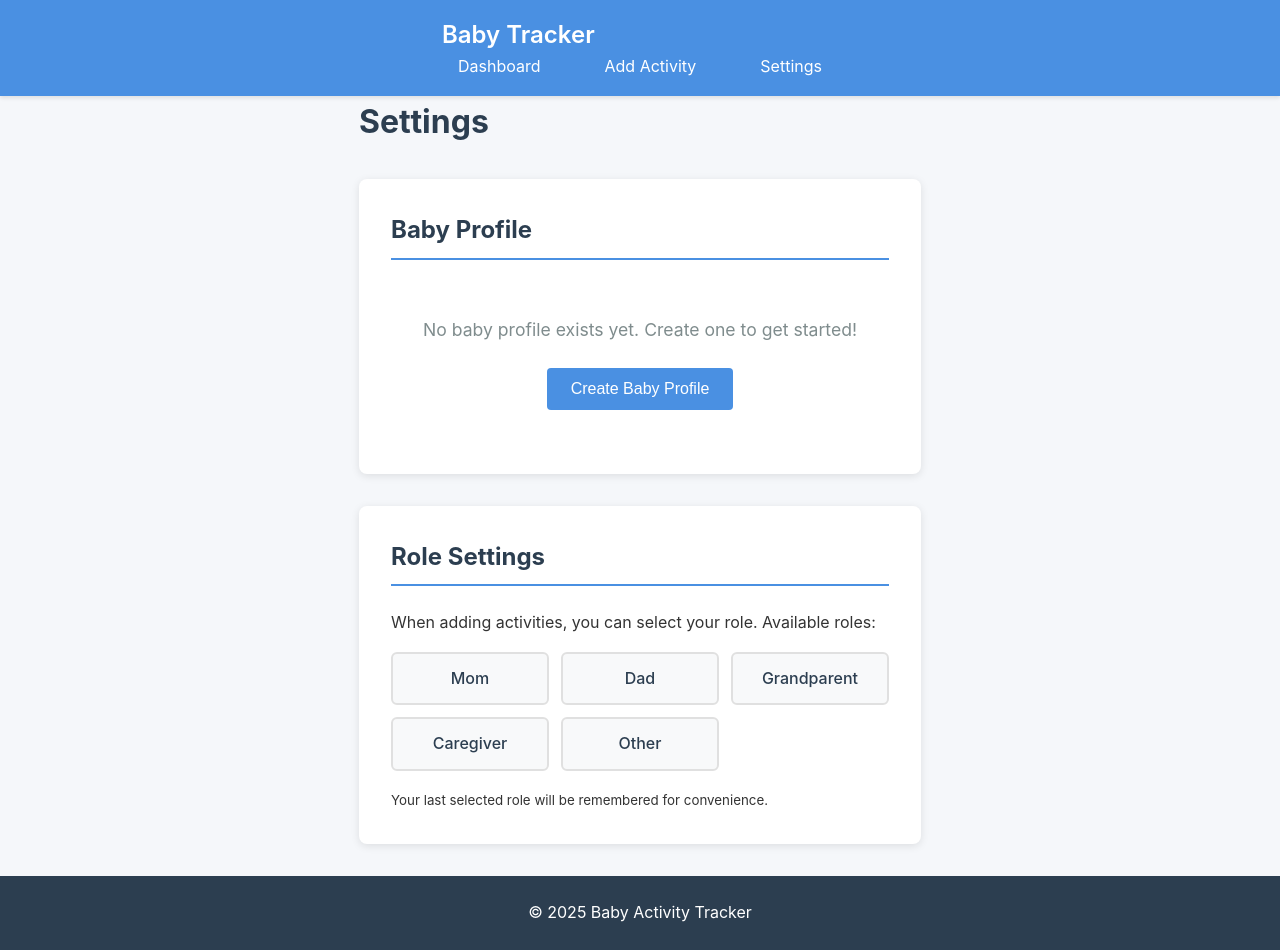
After one commit to wanag/Baby-Activity-Tracking-website, a FastAPI app: template templates/settings.html in a window 1280 px wide. The commit adds this page. Run offline with FastAPI, Linux system fonts and the light colour scheme; the template is opened without the code that fills it, so the values that code supplies are empty.

```diff
--- a/main.py
+++ b/main.py
@@ -7,8 +7,8 @@ from sqlalchemy import select
 from contextlib import asynccontextmanager
 
 from database import get_db, init_db
-from models import Activity
-from routers import activities
+from models import Activity, BabyProfile
+from routers import activities, profiles
 
 
 @asynccontextmanager
@@ -34,12 +34,18 @@ templates = Jinja2Templates(directory="templates")
 
 # Include API routers
 app.include_router(activities.router)
+app.include_router(profiles.router)
 
 
 # Template routes
 @app.get("/", response_class=HTMLResponse)
 async def dashboard(request: Request, db: AsyncSession = Depends(get_db)):
     """Display the dashboard with all activities."""
+    # Get current profile
+    profile_result = await db.execute(select(BabyProfile))
+    current_profile = profile_result.scalar_one_or_none()
+
+    # Get activities
     result = await db.execute(
         select(Activity).order_by(Activity.start_time.desc()).limit(50)
     )
@@ -47,7 +53,7 @@ async def dashboard(request: Request, db: AsyncSession = Depends(get_db)):
 
     return templates.TemplateResponse(
         "dashboard.html",
-        {"request": request, "activities": activities_list}
+        {"request": request, "activities": activities_list, "profile": current_profile}
     )
 
 
@@ -78,6 +84,19 @@ async def edit_activity_form(
     )
 
 
+@app.get("/settings", response_class=HTMLResponse)
+async def settings_page(request: Request, db: AsyncSession = Depends(get_db)):
+    """Display the settings page."""
+    # Get current profile
+    profile_result = await db.execute(select(BabyProfile))
+    current_profile = profile_result.scalar_one_or_none()
+
+    return templates.TemplateResponse(
+        "settings.html",
+        {"request": request, "profile": current_profile}
+    )
+
+
 # Health check endpoint
 @app.get("/api/health")
 def health_check():
--- a/static/css/style.css
+++ b/static/css/style.css
@@ -492,6 +492,174 @@ main {
     opacity: 0.9;
 }
 
+/* Profile Banner */
+.profile-banner {
+    background: linear-gradient(135deg, #667eea 0%, #764ba2 100%);
+    color: white;
+    padding: 1.5rem;
+    border-radius: 12px;
+    margin-bottom: 2rem;
+    display: flex;
+    align-items: center;
+    gap: 1.5rem;
+    box-shadow: 0 4px 12px rgba(102, 126, 234, 0.3);
+}
+
+.profile-photo-small {
+    width: 80px;
+    height: 80px;
+    border-radius: 50%;
+    object-fit: cover;
+    border: 3px solid white;
+    box-shadow: 0 2px 8px rgba(0,0,0,0.2);
+}
+
+.profile-details h3 {
+    font-size: 1.5rem;
+    margin-bottom: 0.25rem;
+    color: white;
+}
+
+.profile-birthday {
+    font-size: 0.95rem;
+    color: rgba(255,255,255,0.9);
+}
+
+/* Settings Page */
+.settings-page {
+    max-width: 800px;
+    margin: 0 auto;
+}
+
+.settings-page h2 {
+    color: #2c3e50;
+    margin-bottom: 2rem;
+    font-size: 2rem;
+}
+
+.settings-section {
+    background-color: white;
+    padding: 2rem;
+    border-radius: 8px;
+    box-shadow: 0 2px 8px rgba(0,0,0,0.1);
+    margin-bottom: 2rem;
+}
+
+.settings-section h3 {
+    color: #2c3e50;
+    margin-bottom: 1.5rem;
+    font-size: 1.5rem;
+    border-bottom: 2px solid #4a90e2;
+    padding-bottom: 0.5rem;
+}
+
+.profile-display {
+    display: flex;
+    align-items: center;
+    gap: 2rem;
+    margin-bottom: 2rem;
+    padding: 1.5rem;
+    background-color: #f8f9fa;
+    border-radius: 8px;
+}
+
+.profile-photo {
+    width: 120px;
+    height: 120px;
+    border-radius: 50%;
+    object-fit: cover;
+    border: 4px solid #4a90e2;
+    box-shadow: 0 4px 12px rgba(0,0,0,0.15);
+}
+
+.profile-info {
+    flex: 1;
+}
+
+.profile-info p {
+    margin-bottom: 0.75rem;
+    font-size: 1.1rem;
+    color: #2c3e50;
+}
+
+.profile-actions {
+    display: flex;
+    gap: 1rem;
+    margin-bottom: 2rem;
+}
+
+.btn {
+    padding: 0.75rem 1.5rem;
+    border-radius: 4px;
+    font-size: 1rem;
+    cursor: pointer;
+    border: none;
+    transition: opacity 0.3s, transform 0.2s;
+    font-weight: 500;
+}
+
+.btn:hover {
+    opacity: 0.9;
+    transform: translateY(-2px);
+}
+
+.btn-danger {
+    background-color: #e74c3c;
+    color: white;
+}
+
+.profile-form {
+    background-color: #f8f9fa;
+    padding: 1.5rem;
+    border-radius: 8px;
+    margin-top: 1.5rem;
+}
+
+.profile-form h4 {
+    color: #2c3e50;
+    margin-bottom: 1.5rem;
+}
+
+.profile-form .form-group {
+    margin-bottom: 1.5rem;
+}
+
+.profile-form small {
+    display: block;
+    margin-top: 0.5rem;
+    color: #7f8c8d;
+    font-size: 0.85rem;
+}
+
+.no-profile {
+    text-align: center;
+    padding: 2rem;
+}
+
+.no-profile p {
+    font-size: 1.1rem;
+    color: #7f8c8d;
+    margin-bottom: 1.5rem;
+}
+
+.role-list {
+    list-style: none;
+    display: grid;
+    grid-template-columns: repeat(auto-fit, minmax(150px, 1fr));
+    gap: 0.75rem;
+    margin: 1rem 0;
+}
+
+.role-list li {
+    background-color: #f8f9fa;
+    padding: 0.75rem 1rem;
+    border-radius: 6px;
+    text-align: center;
+    font-weight: 500;
+    color: #2c3e50;
+    border: 2px solid #e0e0e0;
+}
+
 /* Footer */
 footer {
     background-color: #2c3e50;
@@ -557,4 +725,22 @@ footer {
     .form-actions {
         flex-direction: column;
     }
+
+    .profile-banner {
+        flex-direction: column;
+        text-align: center;
+    }
+
+    .profile-display {
+        flex-direction: column;
+        text-align: center;
+    }
+
+    .profile-actions {
+        flex-direction: column;
+    }
+
+    .role-list {
+        grid-template-columns: 1fr;
+    }
 }
--- a/templates/base.html
+++ b/templates/base.html
@@ -15,6 +15,7 @@
                 <ul class="nav-links">
                     <li><a href="/" class="{% if request.url.path == '/' %}active{% endif %}">Dashboard</a></li>
                     <li><a href="/add" class="{% if request.url.path == '/add' %}active{% endif %}">Add Activity</a></li>
+                    <li><a href="/settings" class="{% if request.url.path == '/settings' %}active{% endif %}">Settings</a></li>
                 </ul>
             </div>
         </nav>
--- /dev/null
+++ b/templates/settings.html
@@ -0,0 +1,188 @@
+{% extends "base.html" %}
+
+{% block title %}Settings - Baby Activity Tracker{% endblock %}
+
+{% block content %}
+<div class="settings-page">
+    <h2>Settings</h2>
+
+    <div class="settings-section">
+        <h3>Baby Profile</h3>
+
+        {% if profile %}
+        <div class="profile-display">
+            {% if profile.photo_path %}
+            <img src="{{ profile.photo_path }}" alt="Baby Photo" class="profile-photo">
+            {% endif %}
+            <div class="profile-info">
+                <p><strong>Name:</strong> {{ profile.name }}</p>
+                <p><strong>Birthday:</strong> {{ profile.birthday }}</p>
+            </div>
+        </div>
+
+        <div class="profile-actions">
+            <button class="btn btn-primary" onclick="showEditProfileForm()">Edit Profile</button>
+            <button class="btn btn-danger" onclick="deleteProfile()">Delete Profile</button>
+        </div>
+
+        <div id="edit-profile-form" class="profile-form" style="display: none;">
+            <h4>Edit Baby Profile</h4>
+            <form id="profileUpdateForm" enctype="multipart/form-data">
+                <div class="form-group">
+                    <label for="edit-name">Baby Name:</label>
+                    <input type="text" id="edit-name" name="name" value="{{ profile.name }}" required>
+                </div>
+                <div class="form-group">
+                    <label for="edit-birthday">Birthday:</label>
+                    <input type="date" id="edit-birthday" name="birthday" value="{{ profile.birthday }}" required>
+                </div>
+                <div class="form-group">
+                    <label for="edit-photo">Baby Photo (optional):</label>
+                    <input type="file" id="edit-photo" name="photo" accept="image/*">
+                    <small>Leave empty to keep current photo</small>
+                </div>
+                <div class="form-actions">
+                    <button type="submit" class="btn btn-primary">Save Changes</button>
+                    <button type="button" class="btn btn-secondary" onclick="hideEditProfileForm()">Cancel</button>
+                </div>
+            </form>
+        </div>
+
+        {% else %}
+        <div class="no-profile">
+            <p>No baby profile exists yet. Create one to get started!</p>
+            <button class="btn btn-primary" onclick="showCreateProfileForm()">Create Baby Profile</button>
+        </div>
+
+        <div id="create-profile-form" class="profile-form" style="display: none;">
+            <h4>Create Baby Profile</h4>
+            <form id="profileCreateForm" enctype="multipart/form-data">
+                <div class="form-group">
+                    <label for="create-name">Baby Name:</label>
+                    <input type="text" id="create-name" name="name" required>
+                </div>
+                <div class="form-group">
+                    <label for="create-birthday">Birthday:</label>
+                    <input type="date" id="create-birthday" name="birthday" required>
+                </div>
+                <div class="form-group">
+                    <label for="create-photo">Baby Photo (optional):</label>
+                    <input type="file" id="create-photo" name="photo" accept="image/*">
+                </div>
+                <div class="form-actions">
+                    <button type="submit" class="btn btn-primary">Create Profile</button>
+                    <button type="button" class="btn btn-secondary" onclick="hideCreateProfileForm()">Cancel</button>
+                </div>
+            </form>
+        </div>
+        {% endif %}
+    </div>
+
+    <div class="settings-section">
+        <h3>Role Settings</h3>
+        <p>When adding activities, you can select your role. Available roles:</p>
+        <ul class="role-list">
+            <li>Mom</li>
+            <li>Dad</li>
+            <li>Grandparent</li>
+            <li>Caregiver</li>
+            <li>Other</li>
+        </ul>
+        <p><small>Your last selected role will be remembered for convenience.</small></p>
+    </div>
+</div>
+{% endblock %}
+
+{% block extra_js %}
+<script>
+    // Show/hide create profile form
+    function showCreateProfileForm() {
+        document.getElementById('create-profile-form').style.display = 'block';
+    }
+
+    function hideCreateProfileForm() {
+        document.getElementById('create-profile-form').style.display = 'none';
+    }
+
+    // Show/hide edit profile form
+    function showEditProfileForm() {
+        document.getElementById('edit-profile-form').style.display = 'block';
+    }
+
+    function hideEditProfileForm() {
+        document.getElementById('edit-profile-form').style.display = 'none';
+    }
+
+    // Create profile
+    document.getElementById('profileCreateForm')?.addEventListener('submit', async (e) => {
+        e.preventDefault();
+        const formData = new FormData(e.target);
+
+        try {
+            const response = await fetch('/api/profiles/', {
+                method: 'POST',
+                body: formData
+            });
+
+            if (response.ok) {
+                alert('Profile created successfully!');
+                window.location.reload();
+            } else {
+                const error = await response.json();
+                alert('Error: ' + error.detail);
+            }
+        } catch (error) {
+            alert('Error creating profile: ' + error);
+        }
+    });
+
+    // Update profile
+    document.getElementById('profileUpdateForm')?.addEventListener('submit', async (e) => {
+        e.preventDefault();
+        const formData = new FormData(e.target);
+        const profileId = {{ profile.id if profile else 'null' }};
+
+        try {
+            const response = await fetch(`/api/profiles/${profileId}`, {
+                method: 'PUT',
+                body: formData
+            });
+
+            if (response.ok) {
+                alert('Profile updated successfully!');
+                window.location.reload();
+            } else {
+                const error = await response.json();
+                alert('Error: ' + error.detail);
+            }
+        } catch (error) {
+            alert('Error updating profile: ' + error);
+        }
+    });
+
+    // Delete profile
+    async function deleteProfile() {
+        if (!confirm('Are you sure you want to delete this profile? This will permanently delete all associated activities!')) {
+            return;
+        }
+
+        const profileId = {{ profile.id if profile else 'null' }};
+
+        try {
+            const response = await fetch(`/api/profiles/${profileId}`, {
+                method: 'DELETE'
+            });
+
+            if (response.ok) {
+                alert('Profile deleted successfully!');
+                window.location.reload();
+            } else {
+                const error = await response.json();
+                alert('Error: ' + error.detail);
+            }
+        } catch (error) {
+            alert('Error deleting profile: ' + error);
+        }
+    }
+</script>
+{% endblock %}
```
Also changed, not shown: models.py (+32 -2 lines), routers/activities.py (+8 -1 lines), routers/profiles.py (added, +146 -0 lines), schemas.py (+35 -1 lines), templates/activity_form.html (+27 -1 lines), templates/dashboard.html (+15 -0 lines), 1 other file.
